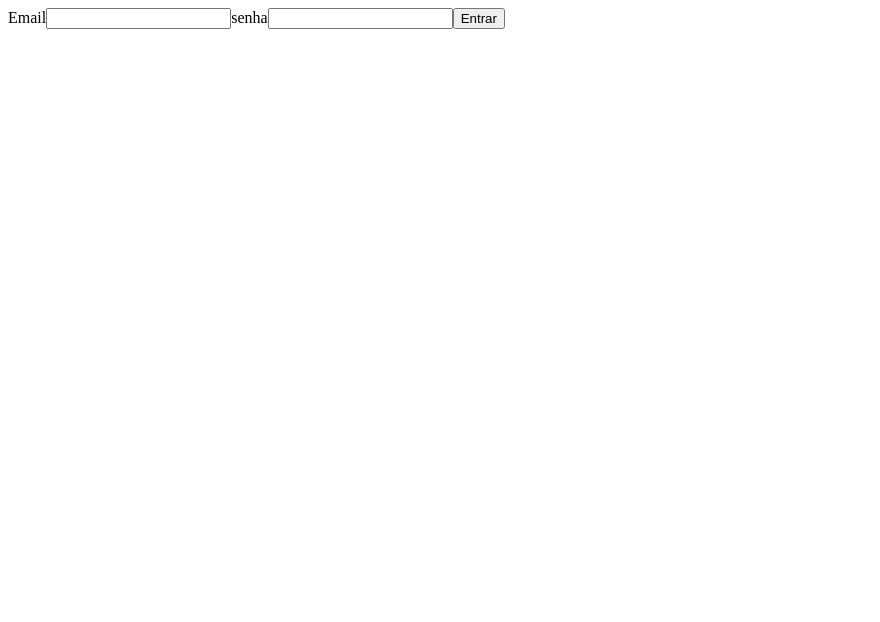
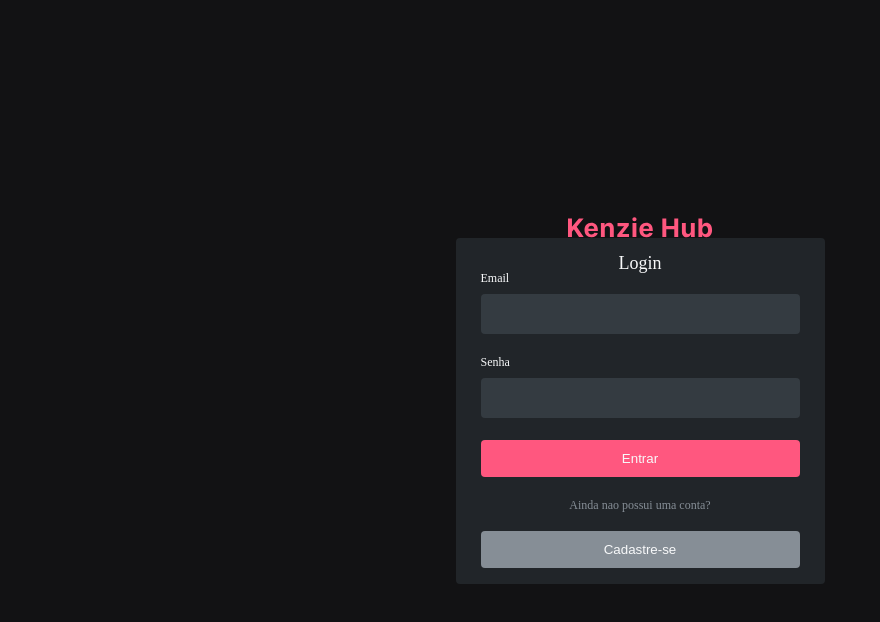
Before and after one commit to MahAraujo02/tech-list, a React (Vite) app: page /login in a window 1280 px wide. Shown: the top 622 px of the page, without its empty margins (0-880 px from the left). Built offline with nearby package versions, Linux system fonts and the light colour scheme.

Commit message:
feat: adicionar estilos globais e especificos para o formulario

```diff
--- a/package.json
+++ b/package.json
@@ -15,6 +15,8 @@
     "react-dom": "^19.0.0",
     "react-hook-form": "^7.54.2",
     "react-router-dom": "^7.3.0",
+    "styled-components": "^6.1.16",
+    "styled-reset": "^4.5.2",
     "zustand": "^5.0.3"
   },
   "devDependencies": {
--- a/src/components/LoginPage/index.jsx
+++ b/src/components/LoginPage/index.jsx
@@ -1,27 +1,48 @@
-import { useForm } from "react-hook-form"
-import { useDataTechStore } from "../../stores/useDataTechStore"
-import { useNavigate } from "react-router-dom"
-
+import { useForm } from "react-hook-form";
+import { useDataTechStore } from "../../stores/useDataTechStore";
+import { useNavigate } from "react-router-dom";
+import { AlignForm, ContainerForm} from "../../styles/shared.jsx";
+import { FormBase } from "../../styles/form.jsx";
+import { Button } from "../../styles/buttons.jsx";
+import { LabelInput } from "../../styles/form.jsx";
 
 export const LoginPage = () => {
+  const { loginAuth } = useDataTechStore();
+  const { register, handleSubmit } = useForm();
+  const navigate = useNavigate();
 
-    const {loginAuth} = useDataTechStore()
-    const {register, handleSubmit} = useForm()
-    const navigate = useNavigate()
+  const submit = async (formData) => {
+    loginAuth(formData, navigate);
+  };
 
+  return (
+    <ContainerForm>
+      <img src="./src/assets/logo.svg" alt="" />
+      <AlignForm>
+        <h2>Login</h2>
+        <FormBase onSubmit={handleSubmit(submit)}>
+          <LabelInput
+            label="Email"
+            name="email"
+            type="email"
+            register={register}
+          />
 
-    const submit = async (formData)=>{
-        loginAuth(formData, navigate)
-    }
-
-    return (
-        <form onSubmit={handleSubmit(submit)}>
-            <label htmlFor="">Email</label>
-            <input type="email" {...register('email')}/>
-            <label htmlFor="">senha</label>
-            <input type="password" {...register('password')}/>
-            <button type="submit">Entrar</button>
-        </form>
-    )
-
-}
+          <LabelInput label="Senha" name="password" type="password" />
+          <Button backgroundColor="primary" type="submit">
+            Entrar
+          </Button>
+          <div className="title_and_span">
+            <span>Ainda nao possui uma conta?</span>
+            <Button
+              backgroundColor="gray_1"
+              onClick={() => navigate("/register")}
+            >
+              Cadastre-se
+            </Button>
+          </div>
+        </FormBase>
+      </AlignForm>
+    </ContainerForm>
+  );
+};
--- a/src/components/RegisterPage/index.jsx
+++ b/src/components/RegisterPage/index.jsx
@@ -1,57 +1,88 @@
 import { useForm } from "react-hook-form";
 import { useDataTechStore } from "../../stores/useDataTechStore";
 import { useNavigate } from "react-router-dom";
+import { FormBase, LabelInput } from "../../styles/form";
+import { Button } from "../../styles/buttons";
+
+import { ContainerFormRegister } from "./styles";
+import { AlignForm } from "../../styles/shared";
 
 export const RegisterForm = () => {
   const { register, handleSubmit, watch } = useForm();
-  const {registerUser} = useDataTechStore()
-  const navigate = useNavigate()
+  const { registerUser } = useDataTechStore();
+  const navigate = useNavigate();
 
-  const onSubmit = async(formData) => {
-    registerUser(formData, navigate)
+  const onSubmit = async (formData) => {
+    registerUser(formData, navigate);
   };
   const password = watch("password");
 
   return (
-    <form onSubmit={handleSubmit(onSubmit)}>
-      <label>Nome</label>
-      <input
+    <ContainerFormRegister>
+      <img src="./src/assets/logo.svg" alt="" />
+      <AlignForm>
+        <div className="title_and_span">
+          <h2>Crie sua conta</h2>
+          <span>Rapido e gratis, vamos nessa</span>
+        </div>
+        <FormBase onSubmit={handleSubmit(onSubmit)}>
+          <LabelInput
             type="text"
-        {...register("name", { required: "O nome é obrigatório" })}
+            label="Nome"
+            name="name"
+            register={register}
           />
 
-      <label>Email</label>
-      <input
+          <LabelInput
+            label="Email"
+            name="email"
             type="email"
-        {...register("email", { required: "O e-mail é obrigatório" })}
+            register={register}
+            rules={{
+              required: "O e-mail é obrigatório",
+            }}
           />
 
-      <label>Senha</label>
-      <input
+          <LabelInput
+            label="Senha"
+            name="password"
             type="password"
-        {...register("password", {
+            placeholder="Digite aqui sua senha"
+            register={register}
+            rules={{
               required: "A senha é obrigatória",
               minLength: {
                 value: 6,
                 message: "A senha deve ter pelo menos 6 caracteres",
               },
-        })}
+            }}
           />
 
-      <label>Confirmar Senha</label>
-      <input
+          <LabelInput
+            label="Confirmar Senha  "
+            name="confirmPassword"
+            placeholder="Digite novamente sua senha"
             type="password"
-        {...register("confirmPassword", {
+            register={register}
+            rules={{
               required: "A confirmação da senha é obrigatória",
-          validate: (value) => value === password || "As senhas não coincidem",
-        })}
+              validate: (value) =>
+                value === password || "As senhas não coincidem",
+            }}
+          />
+          <LabelInput
+            label="Bio"
+            placeholder="Fale sobre você"
+            name="bio"
+            register={register}
           />
 
-      <label>Bio</label>
-      <input type="text" {...register("bio")} />
-
-      <label>Contato</label>
-      <input type="text" {...register("contact")} />
+          <LabelInput
+            label="Contato"
+            placeholder="Opçao de contato"
+            name="contato"
+            register={register}
+          />
 
           <label>Selecionar Módulo</label>
           <select
@@ -71,8 +102,11 @@ export const RegisterForm = () => {
             </option>
           </select>
 
-      <button type="submit">Registrar</button>
-    </form>
+          <Button backgroundColor="primary" type="submit">
+            Cadastrar
+          </Button>
+        </FormBase>
+      </AlignForm>
+    </ContainerFormRegister>
   );
-
 };
--- /dev/null
+++ b/src/components/RegisterPage/styles.js
@@ -0,0 +1,13 @@
+import styled from "styled-components";
+import { flex } from "../../styles/form";
+
+
+export const ContainerFormRegister =styled.div`
+    ${flex}
+    width:100vw;
+    height: 100vh;
+    justify-content: center;
+    align-items: center;
+
+
+`
--- a/src/main.jsx
+++ b/src/main.jsx
@@ -1,9 +1,15 @@
-import { StrictMode } from 'react'
-import { createRoot } from 'react-dom/client'
-import App from './App.jsx'
+import { StrictMode } from "react";
+import { createRoot } from "react-dom/client";
+import App from "./App.jsx";
+import { GlobalStyles } from "./styles/GlobalStyles.jsx";
+import { ThemeProvider } from "styled-components";
+import { theme } from "./styles/Theme.jsx";
 
-createRoot(document.getElementById('root')).render(
+createRoot(document.getElementById("root")).render(
   <StrictMode>
-    <App />
-  </StrictMode>,
-)
+    <ThemeProvider theme={theme}>
+      <GlobalStyles />
+      <App />
+    </ThemeProvider>
+  </StrictMode>
+);
--- /dev/null
+++ b/src/styles/buttons.jsx
@@ -0,0 +1,10 @@
+import styled from "styled-components";
+
+export const Button = styled.button`
+    padding: 10px 10px;
+    color: ${({ theme }) => theme.colors.gray_0};
+    background-color: ${({theme,backgroundColor}) => theme.colors[backgroundColor]};
+    width: 319px;
+    border: 1px solid transparent   ;
+    border-radius: 4px;
+`
--- /dev/null
+++ b/src/styles/form.jsx
@@ -0,0 +1,51 @@
+import styled from "styled-components";
+
+export const flex = `
+    display: flex;
+    flex-direction: column;
+`;
+
+export const FormBase = styled.form`
+  ${flex}
+  width: 369px;
+  height: fit-content;
+  justify-content: center;
+  align-items: center;
+  gap: 22px;
+`;
+
+const LabelInputContainer = styled.div`
+  ${flex}
+  gap: 10px;
+  width: 319px;
+
+`;
+
+const Label = styled.label`
+  font-size: ${({ theme }) => theme.sizes.text_small};
+  color: ${({ theme }) => theme.colors.gray_0};
+`;
+
+const Input = styled.input`
+  border:  1px solid transparent;
+  background-color: ${({ theme }) => theme.colors.gray_2};
+  color: ${({ theme }) => theme.colors.gray_0};
+  border-radius: 4px;
+  font-size: ${({ theme }) => theme.sizes.text_base};
+  padding: 10px;
+  outline: none;
+  &:hover{
+    border-color: ${({ theme }) => theme.colors.gray_0}
+  }
+`;
+
+
+
+
+
+export const LabelInput = ({ label, name, register, type = "text",rules, ...props }) => (
+  <LabelInputContainer>
+    <Label htmlFor={name}>{label}</Label>
+    <Input id={name} type={type} {...(register && register(name, rules))} {...props} />
+  </LabelInputContainer>
+);
--- /dev/null
+++ b/src/styles/globalStyles.jsx
@@ -0,0 +1,9 @@
+import { createGlobalStyle } from "styled-components"
+import reset from "styled-reset"
+
+export const GlobalStyles = createGlobalStyle`
+    ${reset}
+    body{
+        background-color: ${({theme}) => theme.colors.gray_4}
+    }
+`
--- /dev/null
+++ b/src/styles/shared.jsx
@@ -0,0 +1,35 @@
+import styled from "styled-components";
+import { flex } from "./form";
+
+export const ContainerForm = styled.div`
+  ${flex}
+  justify-content: center;
+  width: 100vw;
+  height: 100vh;
+  align-items: center;
+  background-color: ${({ theme }) => theme.colors.gray_4};
+`;
+export const AlignForm = styled.div`
+  ${flex}
+  border-radius: 4px;
+  width: 369px;
+  align-items: center;
+  background-color: ${({ theme }) => theme.colors.gray_3};
+  padding: 1rem 0 1rem 0;
+  h2 {
+
+    font-size: ${({ theme }) => theme.sizes.text_0};
+    color: ${({ theme }) => theme.colors.gray_0};
+  }
+  .title_and_span {
+    ${flex}
+    gap: 20px;
+    align-items: center;
+    span {
+      font-size: ${({ theme }) => theme.sizes.text_small};
+      color: ${({ theme }) => theme.colors.gray_1};
+    }
+  }
+
+
+`;
--- /dev/null
+++ b/src/styles/theme.jsx
@@ -0,0 +1,17 @@
+export const theme = {
+    colors: {
+        primary: '#FF577F',
+        primary_focus:'#FF427F',
+        gray_0: '#F8F9FA',
+        gray_1:'#868E96',
+        gray_2:'#343B41',
+        gray_3:'#212529',
+        gray_4:'#121214'
+
+    },
+    sizes: {
+        text_0: '18px',
+        text_base: '16px',
+        text_small: '12px'
+    }
+}
```
Also changed, not shown: src/assets/logo.svg (added), 1 other file (tests, documents, lock files or other folders). Lines whose indentation alone changed are shown as unchanged.
